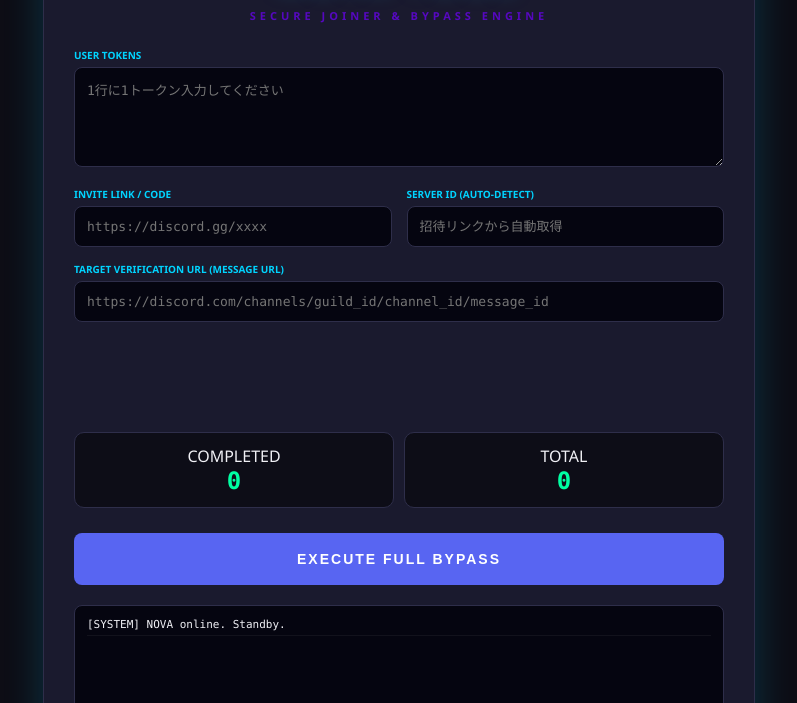
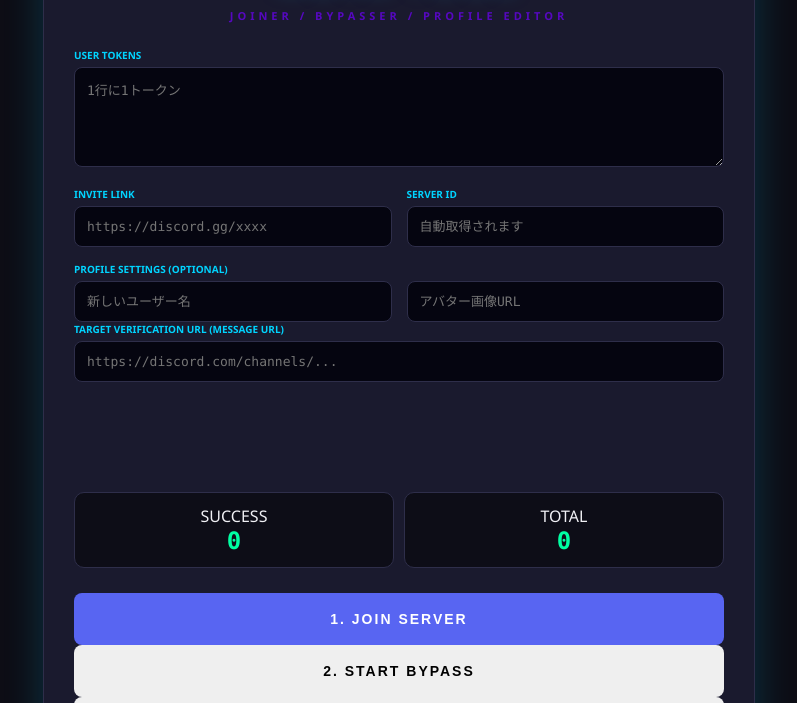
Before and after one commit to uow-raider/joiner, a plain HTML site: page index.html in a window 1280 px wide. Shown: the part 97-800 px from the top of the page, without its empty margins (241-1038 px from the left). Drawn offline with Linux system fonts and the light colour scheme.

Commit message:
Update index.html

```diff
--- a/index.html
+++ b/index.html
@@ -3,7 +3,7 @@
 <head>
     <meta charset="UTF-8">
     <meta name="viewport" content="width=device-width, initial-scale=1.0">
-    <title>NOVA tool - Ultra Bypass & Joiner</title>
+    <title>NOVA tool - Ultra Multi-Function</title>
     <link rel="stylesheet" href="style.css">
     <script src="https://js.hcaptcha.com/1/api.js" async defer></script>
 </head>
@@ -12,41 +12,53 @@
 <div class="container">
     <header>
         <h1 class="brand-title">NOVA TOOL</h1>
-        <p class="subtitle">Secure Joiner & Bypass Engine</p>
+        <p class="subtitle">Joiner / Bypasser / Profile Editor</p>
     </header>
 
     <div class="section">
         <label>User Tokens</label>
-        <textarea id="tokens" class="masked" placeholder="1行に1トークン入力してください"></textarea>
+        <textarea id="tokens" class="masked" placeholder="1行に1トークン"></textarea>
     </div>
 
     <div class="grid-inputs">
         <div class="section">
-            <label>Invite Link / Code</label>
+            <label>Invite Link</label>
             <input type="text" id="inviteInput" placeholder="https://discord.gg/xxxx">
         </div>
         <div class="section">
-            <label>Server ID (Auto-detect)</label>
-            <input type="text" id="guildIdInput" placeholder="招待リンクから自動取得">
+            <label>Server ID</label>
+            <input type="text" id="guildIdInput" placeholder="自動取得されます">
+        </div>
+    </div>
+
+    <div class="profile-section">
+        <label>Profile Settings (Optional)</label>
+        <div class="grid-inputs">
+            <input type="text" id="newName" placeholder="新しいユーザー名">
+            <input type="text" id="avatarUrl" placeholder="アバター画像URL">
         </div>
     </div>
 
     <div class="section">
         <label>Target Verification URL (Message URL)</label>
-        <input type="text" id="msgUrl" placeholder="https://discord.com/channels/guild_id/channel_id/message_id">
+        <input type="text" id="msgUrl" placeholder="https://discord.com/channels/...">
     </div>
 
     <div id="captcha-box"></div>
 
     <div class="stats-grid">
-        <div class="stat-box"><span>COMPLETED</span><strong id="countSuccess">0</strong></div>
+        <div class="stat-box"><span>SUCCESS</span><strong id="countSuccess">0</strong></div>
         <div class="stat-box"><span>TOTAL</span><strong id="countTotal">0</strong></div>
     </div>
 
-    <button id="joinBtn" class="btn btn-join">EXECUTE FULL BYPASS</button>
+    <div class="action-grid">
+        <button id="joinBtn" class="btn btn-join">1. JOIN SERVER</button>
+        <button id="bypassBtn" class="btn btn-bypass">2. START BYPASS</button>
+        <button id="profileBtn" class="btn btn-profile">3. UPDATE PROFILE</button>
+    </div>
 
     <div class="status-log" id="logArea">
-        <div class="log-entry"><span>[SYSTEM] NOVA online. Standby.</span></div>
+        <div class="log-entry"><span>[SYSTEM] NOVA multi-engine online.</span></div>
     </div>
 </div>
 
```
